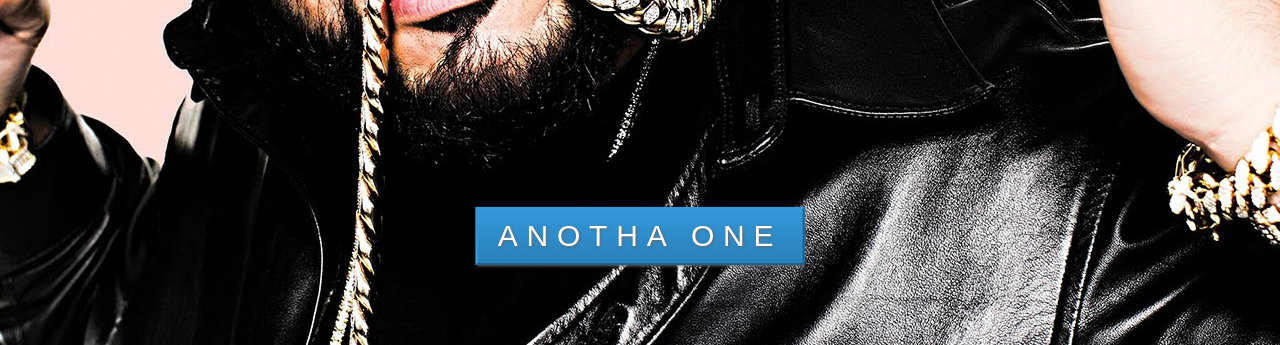
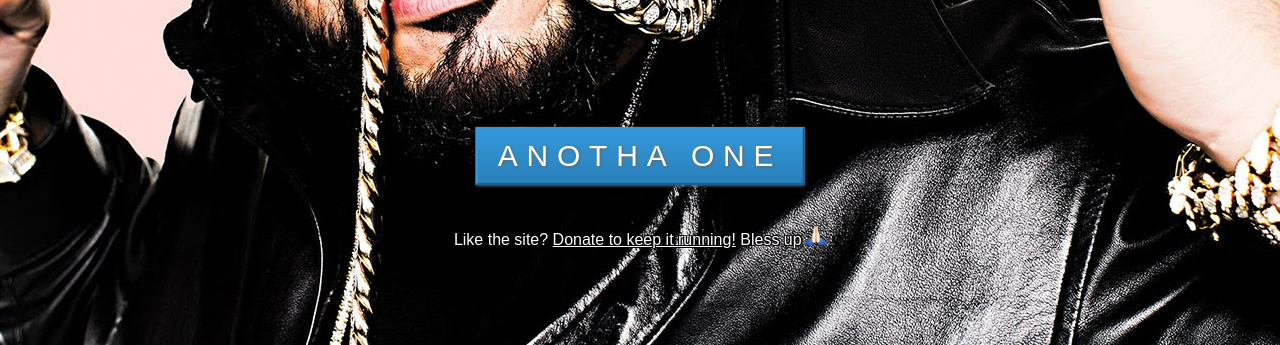
Before and after one commit to CastleCorp/anotha.one, a website: page index.html in a window 1280 px wide. Shown: the part 455-800 px from the top of the page. Drawn offline with Linux system fonts and the light colour scheme.

Commit message:
add sound effect, footer text and changed styling a bit

```diff
--- a/css/styles.css
+++ b/css/styles.css
@@ -47,8 +47,7 @@ body {
   position: absolute;
   left: 50%;
   text-align: center;
-  cursor: pointer;
-  bottom: 10%;
+  bottom: 20%;
   letter-spacing: .55rem;
   min-width: 18.75rem;
   max-width: 50%;
@@ -68,6 +67,37 @@ body {
   cursor: url(../img/key.png),auto;
 }
 
+#footer {
+  position: absolute;
+  left: 50%;
+  text-align: center;
+  bottom: 10%;
+  max-width: 50%;
+  color: white;
+  -webkit-transform: translateX(-50%);
+  -ms-transform: translateX(-50%);
+  transform: translateX(-50%);
+  text-shadow:
+    -1px -1px 0 #000,
+    1px -1px 0 #000,
+    -1px 1px 0 #000,
+    1px 1px 0 #000;
+}
+
+#f-link {
+  text-align: center;
+  bottom: 10%;
+  color: white;
+  -webkit-transform: translateX(-50%);
+  -ms-transform: translateX(-50%);
+  transform: translateX(-50%);
+  text-shadow:
+    -1px -1px 0 #000,
+    1px -1px 0 #000,
+    -1px 1px 0 #000,
+    1px 1px 0 #000;
+}
+
 #anotha-one:hover {
   background: #3cb0fd;
   background-image: linear-gradient(to bottom, #3cb0fd, #3498db);
@@ -79,9 +109,9 @@ body {
   border: none;
   outline: none; }
 
-#anotha-one:active {
+/*#anotha-one:active {
   padding: 10px 10px 10px 10px;
-  min-width: 15rem; }
+  min-width: 15rem; }*/
 
 @media (max-width: 568px) {
   .blessed {
@@ -94,11 +124,3 @@ body {
     font-size: 2rem; }
   #anotha-one {
     min-width: 6rem; } }
-
-#footer {
-  clear: both;
-  position: relative;
-  z-index: 10;
-  height: 3em;
-  margin-top: -3em;
-    }
--- a/index.html
+++ b/index.html
@@ -8,22 +8,22 @@
   <link rel="stylesheet" href="https://maxcdn.bootstrapcdn.com/font-awesome/4.5.0/css/font-awesome.min.css">
   <link href='https://fonts.googleapis.com/css?family=PT+Sans:700' rel='stylesheet' type='text/css'>
   <link rel='stylesheet' href='css/styles.css'>
-  <link rel="apple-touch-icon" sizes="57x57" href="/apple-icon-57x57.png">
-  <link rel="apple-touch-icon" sizes="60x60" href="/apple-icon-60x60.png">
-  <link rel="apple-touch-icon" sizes="72x72" href="/apple-icon-72x72.png">
-  <link rel="apple-touch-icon" sizes="76x76" href="/apple-icon-76x76.png">
-  <link rel="apple-touch-icon" sizes="114x114" href="/apple-icon-114x114.png">
-  <link rel="apple-touch-icon" sizes="120x120" href="/apple-icon-120x120.png">
-  <link rel="apple-touch-icon" sizes="144x144" href="/apple-icon-144x144.png">
-  <link rel="apple-touch-icon" sizes="152x152" href="/apple-icon-152x152.png">
-  <link rel="apple-touch-icon" sizes="180x180" href="/apple-icon-180x180.png">
-  <link rel="icon" type="image/png" sizes="192x192"  href="/android-icon-192x192.png">
-  <link rel="icon" type="image/png" sizes="32x32" href="/favicon-32x32.png">
-  <link rel="icon" type="image/png" sizes="96x96" href="/favicon-96x96.png">
-  <link rel="icon" type="image/png" sizes="16x16" href="/favicon-16x16.png">
-  <link rel="manifest" href="/manifest.json">
+  <link rel="apple-touch-icon" sizes="57x57" href="apple-icon-57x57.png">
+  <link rel="apple-touch-icon" sizes="60x60" href="apple-icon-60x60.png">
+  <link rel="apple-touch-icon" sizes="72x72" href="apple-icon-72x72.png">
+  <link rel="apple-touch-icon" sizes="76x76" href="apple-icon-76x76.png">
+  <link rel="apple-touch-icon" sizes="114x114" href="apple-icon-114x114.png">
+  <link rel="apple-touch-icon" sizes="120x120" href="apple-icon-120x120.png">
+  <link rel="apple-touch-icon" sizes="144x144" href="apple-icon-144x144.png">
+  <link rel="apple-touch-icon" sizes="152x152" href="apple-icon-152x152.png">
+  <link rel="apple-touch-icon" sizes="180x180" href="apple-icon-180x180.png">
+  <link rel="icon" type="image/png" sizes="192x192"  href="android-icon-192x192.png">
+  <link rel="icon" type="image/png" sizes="32x32" href="favicon-32x32.png">
+  <link rel="icon" type="image/png" sizes="96x96" href="favicon-96x96.png">
+  <link rel="icon" type="image/png" sizes="16x16" href="favicon-16x16.png">
+  <link rel="manifest" href="manifest.json">
   <meta name="msapplication-TileColor" content="#ffffff">
-  <meta name="msapplication-TileImage" content="/ms-icon-144x144.png">
+  <meta name="msapplication-TileImage" content="ms-icon-144x144.png">
   <meta name="theme-color" content="#ffffff">
 
   <meta property="og:image" content="http://www.anotha.one/img/3.png" />
@@ -57,10 +57,21 @@
 
   <div class='blessed'></div>
   <div style="width:50%;margin:0 auto;text-align:center;">
-    <button id='anotha-one'>ANOTHA ONE</button>
+    <button id='anotha-one' onclick="play_sound()">ANOTHA ONE</button>
   </div>
 
+  <audio id="audio" src="sounds/another.mp3"></audio>
+
+    <p id="footer">Like the site? <a id="f-link" href="https://www.paypal.com/cgi-bin/webscr?cmd=_donations&business=RQS7VSJ4U2MQW&lc=US&currency_code=USD&bn=PP%2dDonationsBF%3abtn_donateCC_LG%2egif%3aNonHosted">
+    Donate to keep it running!</a> Bless up <img src="img/hands.png"></img></p>
+
   <script src='js/main.js'></script>
+  <script>
+    function play_sound() {
+      var audio = document.getElementById("audio");
+      audio.play();
+    }
+  </script>
   <script>
     $(document).ready(function() {
       var i = Math.floor((Math.random() * 4) + 1);
```
Also changed, not shown: 1 other file.
